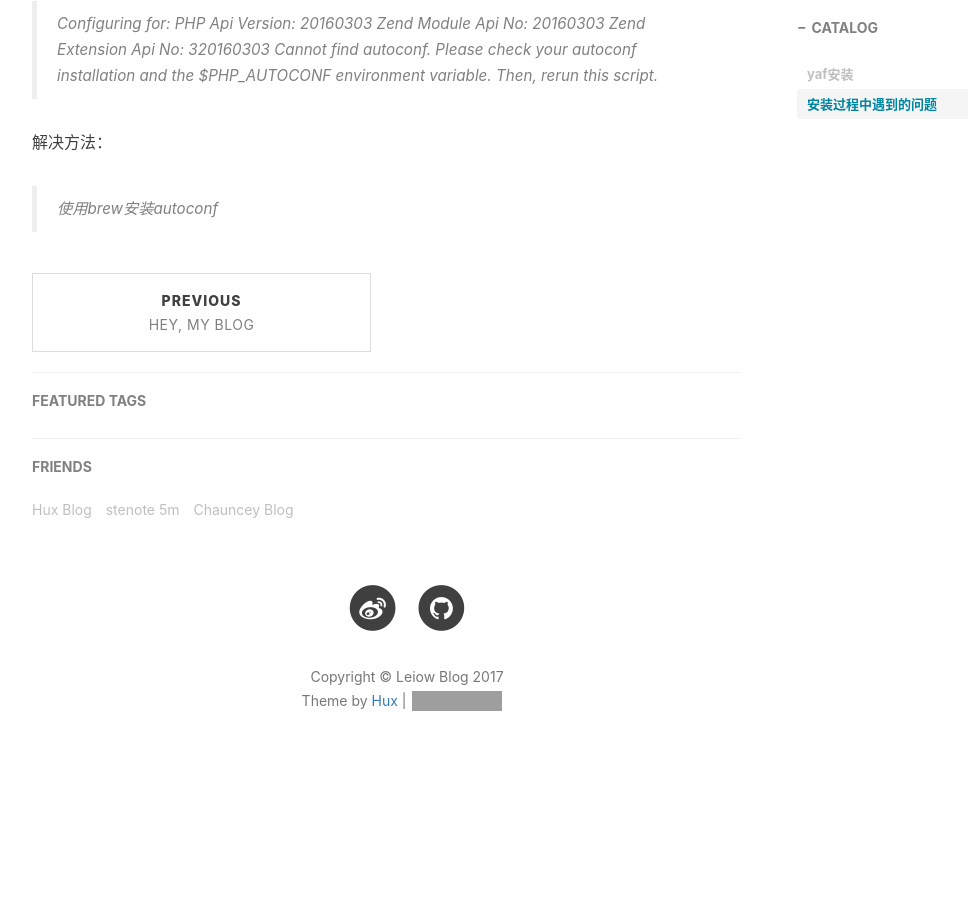
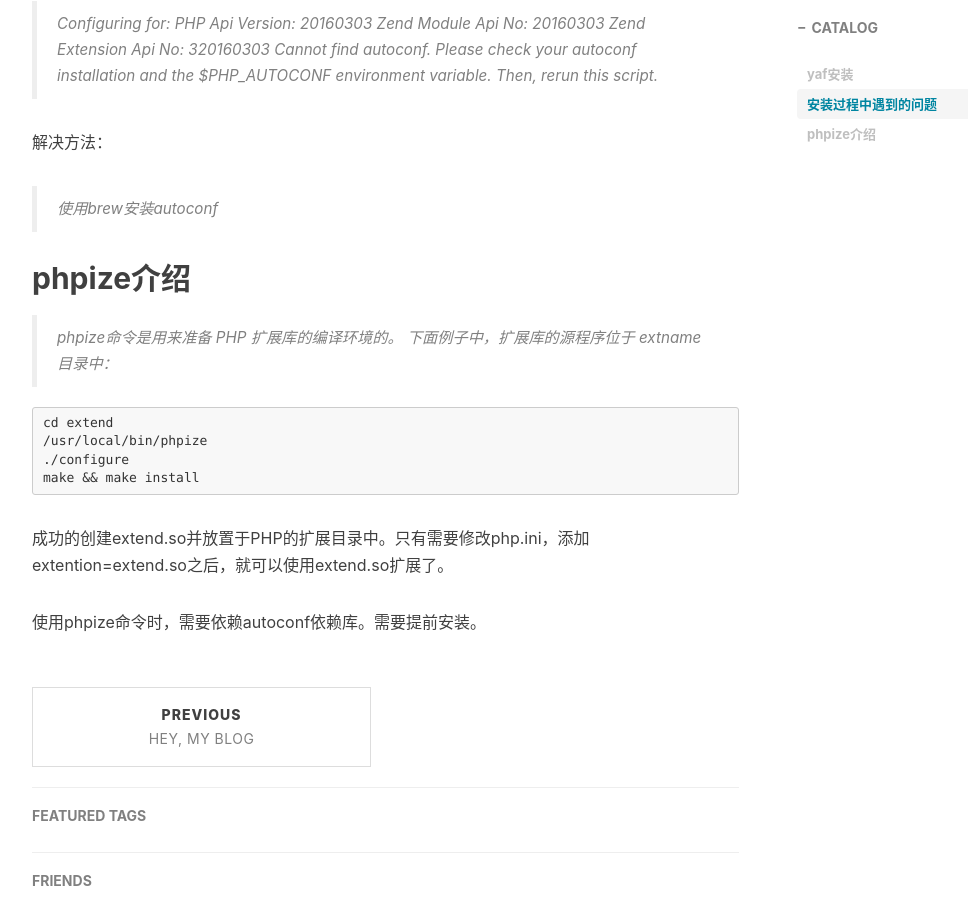
Before and after one commit to Leiow/blog, a Jekyll site: the page built from _posts/2017-07-05-install-yaf.md, in a window 1280 px wide and 900 px high, scrolled down 2598 px. Shown: the whole window, without its empty margins (233-1201 px from the left). Built offline with Jekyll 4.4.1, drawn with Linux system fonts in a browser that asks for light colours; nearby versions of some CDN libraries; comment, search, counter and statistics services are not loaded; before the commit the page ends 3403 px from its top, so only the background shows below that; grey boxes are pictures that could not be loaded.

Commit message:
add phpize introduce

````diff
--- a/_posts/2017-07-05-install-yaf.md
+++ b/_posts/2017-07-05-install-yaf.md
@@ -90,3 +90,18 @@ $PHP_AUTOCONF environment variable. Then, rerun this script.
 解决方法：
 
 > 使用brew安装autoconf
+
+## phpize介绍
+
+> phpize命令是用来准备 PHP 扩展库的编译环境的。
+> 下面例子中，扩展库的源程序位于 extname 目录中：
+
+```
+cd extend
+/usr/local/bin/phpize
+./configure
+make && make install
+```
+成功的创建extend.so并放置于PHP的扩展目录中。只有需要修改php.ini，添加extention=extend.so之后，就可以使用extend.so扩展了。
+
+使用phpize命令时，需要依赖autoconf依赖库。需要提前安装。
````
